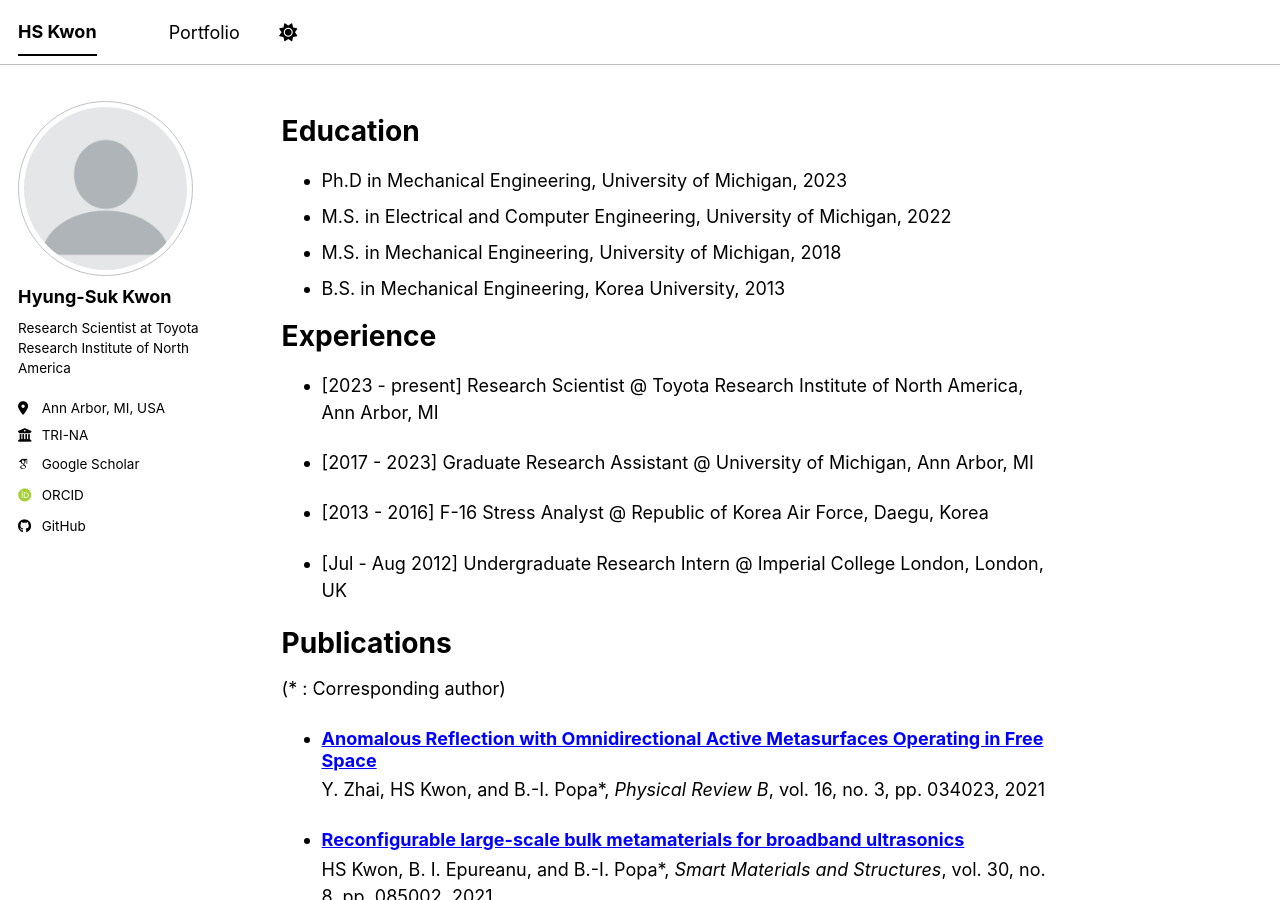
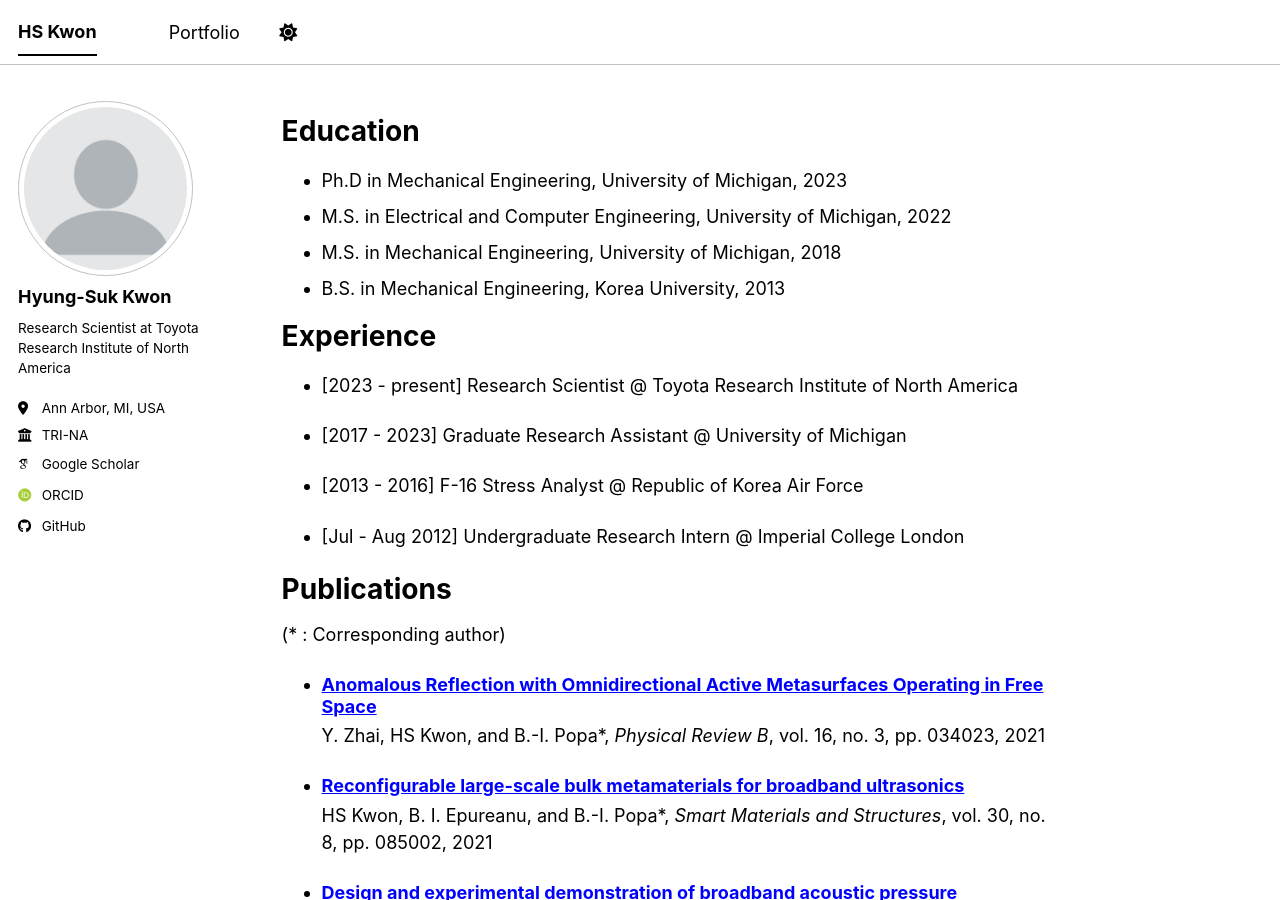
Before and after one commit to Kwon-HyungSuk/kwon-hyungsuk.github.io, a Jekyll site: the page built from _pages/about.md, in a window 1280 px wide and 900 px high. Built offline with Jekyll 4.4.1, drawn with Linux system fonts in a browser that asks for light colours; some web fonts are replaced; a script bundle is joined from its source files by our own code; library files that are not in the unit come from our copies.

Commit message:
Update about.md

```diff
--- a/_pages/about.md
+++ b/_pages/about.md
@@ -16,13 +16,13 @@
 
 Experience
 ======
-* [2023 - present] Research Scientist @ Toyota Research Institute of North America, Ann Arbor, MI
+* [2023 - present] Research Scientist @ Toyota Research Institute of North America
 
-* [2017 - 2023] Graduate Research Assistant @ University of Michigan, Ann Arbor, MI
+* [2017 - 2023] Graduate Research Assistant @ University of Michigan
 
-* [2013 - 2016] F-16 Stress Analyst @ Republic of Korea Air Force, Daegu, Korea
+* [2013 - 2016] F-16 Stress Analyst @ Republic of Korea Air Force
 
-* [Jul - Aug 2012] Undergraduate Research Intern @ Imperial College London, London, UK
+* [Jul - Aug 2012] Undergraduate Research Intern @ Imperial College London
 
 Publications
 ======
```
